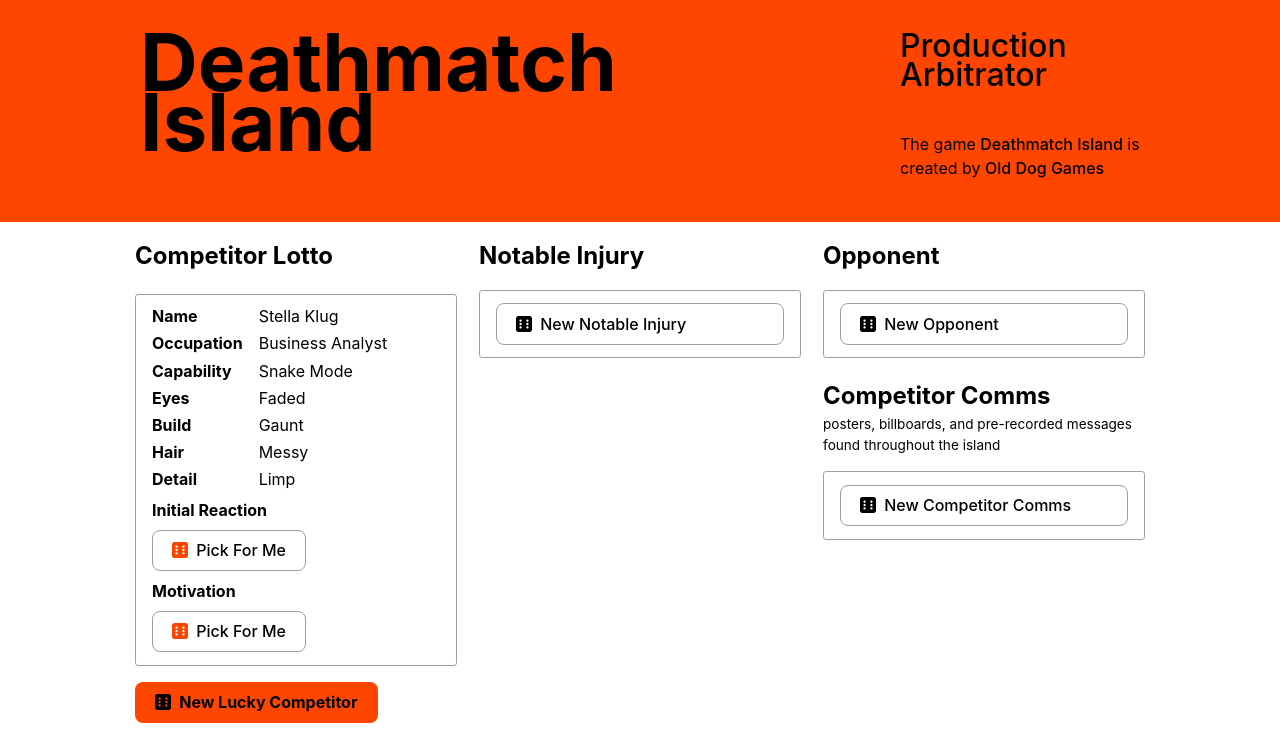
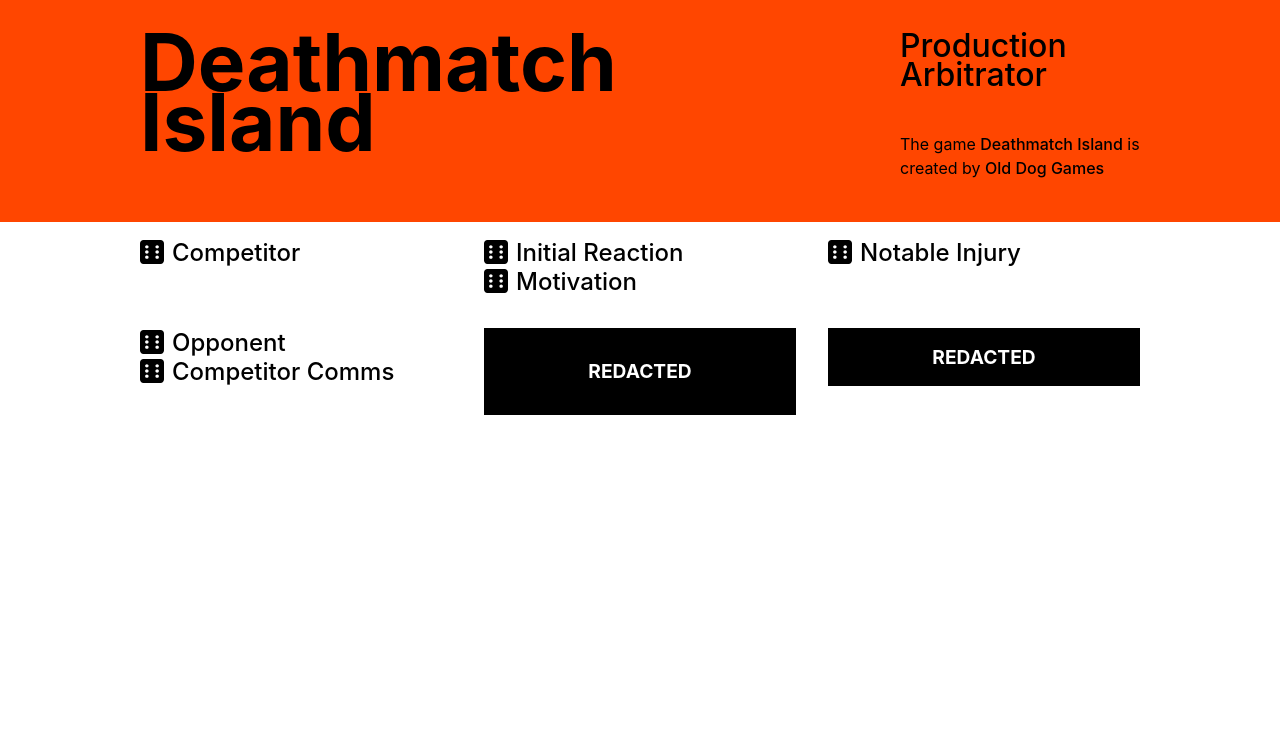
Before and after one commit to colinaut/deathmatch-island-randomizer, a Svelte app: page / in a window 1280 px wide. Shown: the top 753 px of the page. Built offline with nearby package versions, Linux system fonts and the light colour scheme.

Commit message:
feat: revamp to use title for button

```diff
--- a/src/App.svelte
+++ b/src/App.svelte
@@ -31,60 +31,32 @@
 <div class="container">
 	<main>
 		<div>
-			<h2>Competitor Lotto</h2>
-			<Card>
-				<Attr label="Name" value={competitor.name} />
-				<Attr label="Occupation" value={competitor.occupation} />
-				<Attr label="Capability" value={competitor.capability} />
-				<Attr label="Eyes" value={competitor.eyes} />
-				<Attr label="Build" value={competitor.build} />
-				<Attr label="Hair" value={competitor.hair} />
-				<Attr label="Detail" value={competitor.detail} />
-				<div class="subcard">
-					<h3>Initial Reaction</h3>
-					{#if reaction}
-						<p>{reaction}</p>
-					{:else}
-						<button type="button" class="outline" on:click={() => (reaction = getRandomReaction())}><DiceSvg /> Pick For Me</button>
-					{/if}
-				</div>
-				<div class="subcard motivation">
-					<h3>Motivation</h3>
-					{#if motivation?.type}
-						<p><strong>{motivation.type}</strong> {motivation.description}</p>
-					{:else}
-						<button type="button" class="outline" on:click={() => (motivation = getRandomMotivation())}><DiceSvg /> Pick For Me</button>
-					{/if}
-				</div>
-			</Card>
-			<button type="button" class="primary" on:click={generateNewCompetitor}><DiceSvg color="black" /> New Lucky Competitor</button>
+			<Randomizer func={getRandomCompetitor} title="Competitor" />
 		</div>
 		<div>
+			<Randomizer func={getRandomReaction} title="Initial Reaction" />
+			<Randomizer func={getRandomMotivation} title="Motivation" />
 			<!-- TODO: Add ice breaker questions -->
+		</div>
+		<div>
 			<Randomizer func={getRandomInjury} title="Notable Injury" />
 		</div>
 		<div>
 			<Randomizer func={getRandomNpc} title="Opponent" />
-			<Randomizer func={getRandomInternalSignage} title="Competitor Comms" description="posters, billboards, and pre-recorded messages found throughout the island" />
+			<Randomizer func={getRandomInternalSignage} title="Competitor Comms" />
 		</div>
 
 		<div>
 			<Redacted>
-				<h2>Host</h2>
-				<Card>
-					<Attr label="Look" value={hostLook} />
-					<Attr label="Line" value={hostLines} />
-				</Card>
-				<div class="flex gap-2">
-					<button type="button" class="primary" on:click={() => (hostLook = getRandomHostLook())}><DiceSvg color="black" /> New Look</button>
-					<button type="button" class="primary" on:click={() => (hostLines = getRandomHostLines())}><DiceSvg color="black" /> New Line</button>
-				</div>
+				<Randomizer func={getRandomHostLook} title="Host Look" />
+				<Randomizer func={getRandomHostLines} title="Host Line" />
 				<Randomizer func={getRandomFlashbackDetails} title="Flashback Detail" />
 			</Redacted>
 		</div>
 		<div>
 			<Redacted>
-				<Randomizer func={getRandomExternalSignage} title="Restricted Comms" description="posters, signage, and pre-recorded messages found in restricted areas" />
+				<Randomizer func={getRandomExternalSignage} title="Restricted Comms" />
+
 				<Randomizer func={getRandomRedactedItem} title="Redacted Item" />
 			</Redacted>
 		</div>
@@ -100,18 +72,7 @@
 		display: grid;
 		grid-template-columns: repeat(auto-fit, minmax(18em, 1fr));
 		gap: 2rem;
-		justify-items: center;
+		/* justify-items: center; */
 		margin: 0 auto;
 	}
-	.subcard h3 {
-		margin-block-end: 0.5em;
-		font-size: 1em;
-	}
-	.subcard p {
-		margin: 0;
-		font-size: 0.9em;
-	}
-	.motivation strong::after {
-		content: '.';
-	}
 </style>
--- a/src/app.css
+++ b/src/app.css
@@ -59,6 +59,17 @@
 	padding: 0.25em;
 }
 
+h2 button {
+	padding: 0;
+	border-radius: 0;
+	background: none;
+	border: 0;
+	&:hover {
+		background: none;
+		border: 0;
+		color: var(--primary);
+	}
+}
 button.outline {
 	border-color: var(--gray-dark);
 	background-color: transparent;
@@ -102,6 +113,10 @@
 	display: flex;
 }
 
+.grid {
+	display: grid;
+}
+
 .items-center {
 	align-items: center;
 }
--- a/src/lib/DiceSvg.svelte
+++ b/src/lib/DiceSvg.svelte
@@ -1,5 +1,5 @@
 <script>
-	export let color = 'var(--primary)';
+	export let color = 'inherit';
 </script>
 
 <!-- dice-six icon by Free Icons (https://free-icons.github.io/free-icons/) -->
--- a/src/lib/Randomizer.svelte
+++ b/src/lib/Randomizer.svelte
@@ -1,5 +1,4 @@
 <script lang="ts">
-	import Card from './Card.svelte';
 	import Attr from './Attr.svelte';
 	import DiceSvg from './DiceSvg.svelte';
 
@@ -10,18 +9,18 @@
 	};
 	export let title = '';
 	export let description = '';
-
-	let attrs: Record<string, string> | string | Array<string> | undefined = undefined;
-	console.log(attrs);
+	export let attrs: Record<string, string> | string | Array<string> | undefined = undefined;
+	export let autoRoll = false;
+	if (autoRoll) attrs = func();
 </script>
 
-<h2>{title}</h2>
+{#if title}
+	<!-- content here -->
+	<h2><button type="button" on:click={() => (attrs = func())}><DiceSvg /> {title}</button></h2>
+{/if}
 {#if description}
-	<!-- content here -->
 	<p>{description}</p>
 {/if}
-<!-- TODO: move Card out of Randomizer -->
-<Card>
 {#if attrs !== undefined}
 	<div>
 		{#if typeof attrs === 'string'}
@@ -39,34 +38,20 @@
 				<Attr label={key} value={attrs[key]} />
 			{/each}
 		{/if}
-			<button type="button" class="plain die" on:click={() => (attrs = func())} title={`New ${title}`}><DiceSvg color="inherit" /></button>
 	</div>
-	{:else}
-		<button type="button" class="outline" on:click={() => (attrs = func())}><DiceSvg color="black" /> New {title}</button>
 {/if}
-</Card>
 
 <style>
 	h2 {
-		margin-block-end: 0;
+		margin: 0;
 	}
 	p {
-		margin-block: 0;
-		font-size: 0.85em;
-	}
-	.die {
-		position: absolute;
-		top: 0;
-		right: 0;
-		padding: 0;
-		border-radius: 0;
-	}
-	.die:hover {
-		background-color: transparent;
-		color: var(--primary);
+		font-size: 0.9em;
+		margin: 0.25em 0;
 	}
 	div {
-		position: relative;
-		padding-inline-end: 1.5em;
+		display: grid;
+		gap: 0.5rem;
+		margin-block: 1em;
 	}
 </style>
```
Lines whose indentation alone changed are shown as unchanged.
